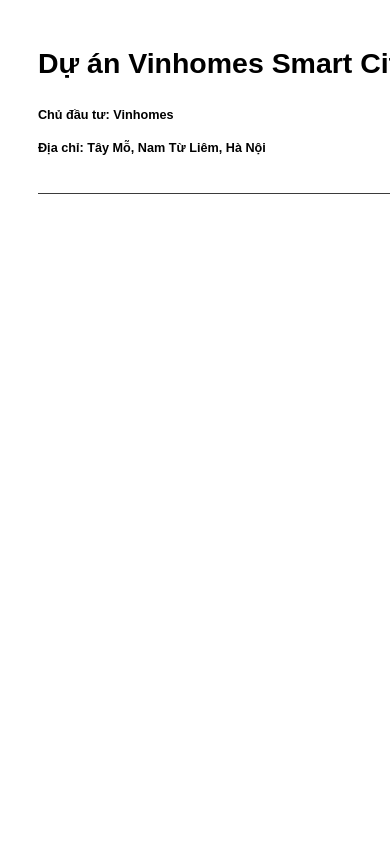
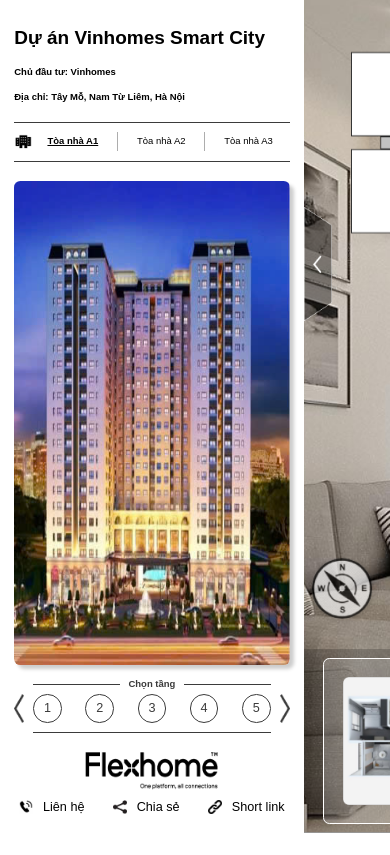
Before and after one commit to Nthoang2002/FLEX-HOME, a plain HTML site: page index.html in a window 390 px wide. Drawn offline with Linux system fonts and the light colour scheme; a web font is replaced by a local one.

Commit message:
done reponsive

```diff
--- a/common.css
+++ b/common.css
@@ -1,3 +1,21 @@
+* {
+    margin: 0;
+    padding: 0;
+    box-sizing: border-box;
+    font-family: Arial;
+    line-height: 1.125;
+}
+
+body {
+    width: 100vw;
+    height: 100vh;
+    display: flex;
+    justify-content: center;
+    align-items: center;
+    background-color: black;
+}
+
+
 .mt_48 {
     margin-top: 48rem;
 }
@@ -99,24 +117,13 @@
     border: 1rem solid rgba(255, 255, 255, 1);
 }
 
-* {
-    margin: 0;
-    padding: 0;
-    box-sizing: border-box;
-    font-family: Arial;
-    line-height: 1.125;
-}
-
-body {
-    width: 100vw;
-    height: 100vh;
-}
 
 
 @media only screen and (max-aspect-ratio:1940/1050)and (min-width:768px) {
     html {
         font-size: 0.0515463917525773vw;
     }
+
 }
 
 @media only screen and (min-aspect-ratio:1940/1050)and (min-width:768px) {
@@ -129,6 +136,11 @@ body {
     html {
         font-size: 0.1302083333333333vw;
     }
+
+    .mt_tl_36 {
+        margin-top: 36rem;
+    }
+
 }
 
 @media only screen and (min-aspect-ratio:3/4)and (max-width:768px) {
@@ -147,4 +159,9 @@ body {
     html {
         font-size: 0.0937505859411621vh;
     }
+
+    /* .container {
+        width: 100vw;
+        height: unset;
+    } */
 }
--- a/desktop.css
+++ b/desktop.css
@@ -1,11 +1,14 @@
-    .container {
-        display: grid;
-        grid-template-columns: 670fr 1270fr;
-        aspect-ratio: 1940/1050;
-        overflow: hidden;
-    }
+.container {
+    display: grid;
+    grid-template-columns: 670rem 1270rem;
+    aspect-ratio: 1940/1050;
+    overflow: hidden;
+    background-color: #fff;
+}
 
 .container .container-left {
+    width: 670rem;
+    height: 1050rem;
     padding: 60rem 48rem 0;
 }
 
@@ -15,9 +18,15 @@
 
 .container .container-left .mid-content .select-building {
     align-items: center;
+    padding: 12rem 0;
 }
 
-.container .container-left .mid-content .select-building .separation{
+.container .container-left .mid-content .select-building .icon-tower {
+    width: 36rem;
+    height: 36rem;
+}
+
+.container .container-left .mid-content .select-building .separation {
     width: 1rem;
     height: 36rem;
     background-color: #3b3b3b;
@@ -25,10 +34,11 @@
 }
 
 .container .container-left .main-content .the-tower {
-    margin-right: 48px;
+    margin-right: 48rem;
     width: 334rem;
     height: 588rem;
-    box-shadow: 5rem 5rem 5rem 0rem rgba(0, 0, 0, 0.2); /* 20% opacity */
+    box-shadow: 5rem 5rem 5rem 0rem rgba(0, 0, 0, 0.2);
+    /* 20% opacity */
 
 }
 
@@ -51,7 +61,11 @@
     gap: 24rem;
     flex-wrap: wrap;
     width: 192rem;
-    padding: 18px 0;
+    padding: 18rem 0;
+}
+
+.mid-content .sup-main-mb {
+    display: none;
 }
 
 .container .container-left .main-content .select-floor .floor1 {
@@ -61,7 +75,7 @@
 
 .container .container-left .main-content .title-select {
     position: absolute;
-    padding: 0 12px;
+    padding: 0 12rem;
     background-color: #fff;
     color: #3b3b3b;
     top: 25rem;
@@ -72,7 +86,7 @@
     justify-content: space-between;
 }
 
-.container .container-left .footer .image{
+.container .container-left .footer .image {
     width: 168rem;
     height: 48rem;
 }
@@ -85,8 +99,7 @@
     aspect-ratio: 1270 / 1050;
     background-size: cover;
     background-repeat: no-repeat;
-    background-position: center ;
-
+    background-position: center;
 }
 
 .container .container-right .list-room {
@@ -113,8 +126,8 @@
     left: 0;
 }
 
-.container .container-right .select-room{
-    padding-left: 24px;
+.container .container-right .select-room {
+    padding-left: 24rem;
     align-items: center;
     height: 258rem;
     position: absolute;
@@ -127,7 +140,7 @@
 }
 
 .container .container-right .select-room .room .content {
-    margin-top: 4px;
+    margin-top: 4rem;
     flex-direction: column;
     align-items: flex-end;
 }
--- a/index.html
+++ b/index.html
@@ -7,6 +7,8 @@
     <link href="https://fonts.googleapis.com/css2?family=Arial&display=swap" rel="stylesheet">
     <link rel="stylesheet" href="common.css">
     <link rel="stylesheet" href="desktop.css">
+    <link rel="stylesheet" href="tablet.css">
+    <link rel="stylesheet" href="mobile.css">
 </head>
 <body>
     <div class="container">
@@ -15,25 +17,25 @@
                 <p class="title fw_700">
                     Dự án Vinhomes Smart City
                 </p>
-                <p class="desc mt_36 fs_16 fw_700">
+                <p class="desc mt_36 fs_16 fw_700 fs_12 mt_mb_24">
                     Chủ đầu tư: Vinhomes
                 </p>
-                <p class="desc mt_24 fs_16 fw_700">
+                <p class="desc mt_24 fs_16 fw_700 fs_12">
                     Địa chỉ: Tây Mỗ, Nam Từ Liêm, Hà Nội
                 </p>
             </div>
-            <div class="mid-content mt_48">
-                <div class="select-building flex pt_pbt_21 bd_top_bt fs_16">
-                    <img src="./image/icon-tower 1.png" alt="img" class="mr_24">
-                    <u class="mr_36 fw_700">Tòa nhà A1</u>
-                    <div class="separation mr_36 fw_400"></div>
-                    <p class="mr_36 fw_400">Tòa nhà A2</p>
-                    <div class="separation mr_36"></div>
-                    <p class="mr_36 fw_400">Tòa nhà A3</p>
+            <div class="mid-content mt_48 mt_tl_36 mt_mb_24">
+                <div class="select-building flex bd_top_bt fs_16 fs_12">
+                    <img src="./image/icon-tower 1.png" alt="img" class="icon-tower mr_24">
+                    <u class="mr_36 fw_700 mr_mb_24">Tòa nhà A1</u>
+                    <div class="separation mr_36 fw_400 mr_mb_24"></div>
+                    <p class="mr_36 mr_mb_24">Tòa nhà A2</p>
+                    <div class="separation mr_36 mr_mb_24"></div>
+                    <p class="">Tòa nhà A3</p>
                 </div>
-                <div class="main-content flex mt_36">
+                <div class="main-content flex mt_48 mt_tl_36 mt_mb_24">
                     <img src="./image/tower.jpg" alt="img" class="the-tower bd_radius_8">
-                    <div class="main-right">
+                    <div class="main-right hidden_mb">
                         <img src="./image/Group 94.png" alt="img" class="next">
                         <div class="select-floor flex bd_top_bt mt_18">
                             <div class="floor floor1">
@@ -104,15 +106,39 @@
                         </div>
                     </div>
                 </div>
+                <div class="sup-main-mb flex mt_mb_24 ">
+                    <img src="./image/Group 64.png" alt="img" class="sup-next mr_mb_12">
+                    <div class="sup-select-floor flex pt_pb_mb_12 bd_top_bt mr_mb_12">
+                        <div class="floor floor1">
+                            1
+                        </div>
+                        <div class="floor floor2">
+                            2
+                        </div>
+                        <div class="floor floor3">
+                            3
+                        </div>
+                        <div class="floor floor4">
+                            4
+                        </div>
+                        <div class="floor floor5">
+                            5
+                        </div>
+                    </div>
+                    <img src="./image/Group 65.png" alt="img" class="sup-next">
+                    <div class="title-select fs_12 fw_700">
+                        Chọn tầng
+                    </div>
+                </div>
             </div>
-            <div class="footer mt_36 flex">
+            <div class="footer mt_36 flex mt_mb_24">
                 <img src="./image/Rectangle.png" alt="img" class="image">
-                <div class="content-footer flex fs_16">
-                    <div class="contact flex mr_24">
+                <div class="content-footer flex fs_16 mt_mb_12">
+                    <div class="contact flex mr_24 mr_mb_36">
                         <img src="./image/Rectangle (2).png" alt="img" class="size_icon mr_12">
                         <p>Liên hệ</p>
                     </div>
-                    <div class="share flex mr_24">
+                    <div class="share flex mr_24 mr_mb_36">
                         <img src="./image/Rectangle (3).png" alt="img" class="size_icon mr_12">
                         <p>Chia sẻ</p>
                     </div>
--- /dev/null
+++ b/mobile.css
@@ -0,0 +1,112 @@
+@media (max-width: 481px) {
+    .mt_mb_24 {
+        margin-top: 24rem;
+    }
+
+    .mt_mb_12 {
+        margin-top: 12rem;
+    }
+
+    .mr_mb_36 {
+        margin-right: 36rem;
+    }
+
+    .mr_mb_24 {
+        margin-right: 24rem;
+    }
+
+    .mr_mb_12 {
+        margin-right: 12rem;
+    }
+
+    .pt_pb_mb_12 {
+        padding: 12rem 0;
+    }
+
+    .fs_12 {
+        font-size: 12rem;
+    }
+
+    .hidden_mb {
+        display: none;
+    }
+
+    .floor {
+        width: 36rem;
+        height: 36rem;
+        line-height: 36rem;
+    }
+
+    .container {
+        grid-template-columns: 384fr 96fr;
+        aspect-ratio: 480 / 1066.66;
+        overflow: hidden;
+    }
+
+    .container .container-left {
+        width: 384rem;
+        height: 1066.66rem;
+        padding: 48rem 18rem 0;
+    }
+
+    .container .container-right {
+        height: 1066.66rem;
+    }
+
+    .container .container-left .top-content .title {
+        font-size: 24rem;
+    }
+
+    .container .container-left .top-content .desc:last-child {
+        margin-top: 18rem;
+    }
+
+    .container .container-left .mid-content .select-building .icon-tower {
+        width: 24rem;
+        height: 24rem;
+        margin-right: 18rem;
+    }
+
+    .container .container-left .mid-content .select-building .separation {
+        height: 24rem;
+    }
+
+    .container-left .mid-content .main-content .the-tower {
+        margin-right: 0;
+        height: 612rem;
+        width: 348rem;
+    }
+
+    .container .container-left .main-content .main-right {
+        display: none;
+    }
+
+    .container .container-left .sup-main-mb {
+        display: flex;
+        position: relative;
+        align-items: center;
+        justify-content: center;
+    }
+
+    .container .container-left .sup-main-mb .sup-next {
+        width: 12rem;
+        height: 36rem;
+    }
+
+    .container .container-left .sup-main-mb .sup-select-floor {
+        gap: 30rem;
+    }
+
+    .container .container-left .sup-main-mb .title-select {
+        position: absolute;
+        padding: 0 11rem;
+        background-color: #fff;
+        color: #3b3b3b;
+        top: -6rem;
+    }
+
+    .container .container-left .footer {
+        flex-direction: column;
+    }
+
+}
--- /dev/null
+++ b/tablet.css
@@ -0,0 +1,29 @@
+@media(max-width : 769px){
+    .container {
+        display: grid;
+        grid-template-columns: 670fr 98fr;
+        aspect-ratio: 768 / 1024;
+        overflow: hidden;
+    }
+
+    .container .container-left {
+        padding: 48rem 48rem 0;
+        height: 1024rem;
+    }
+
+    .container .container-right {
+        height: 1024rem;
+    }
+
+    .mid-content .sup-main-mb {
+        display: none;
+    }
+
+    .container .container-right .list-room {
+        left: 60rem;
+    }
+
+    .container .container-right .select-room {
+        height: 232rem;
+    }
+}
```
Also changed, not shown: image/Group 64.png (added), image/Group 65.png (added).
